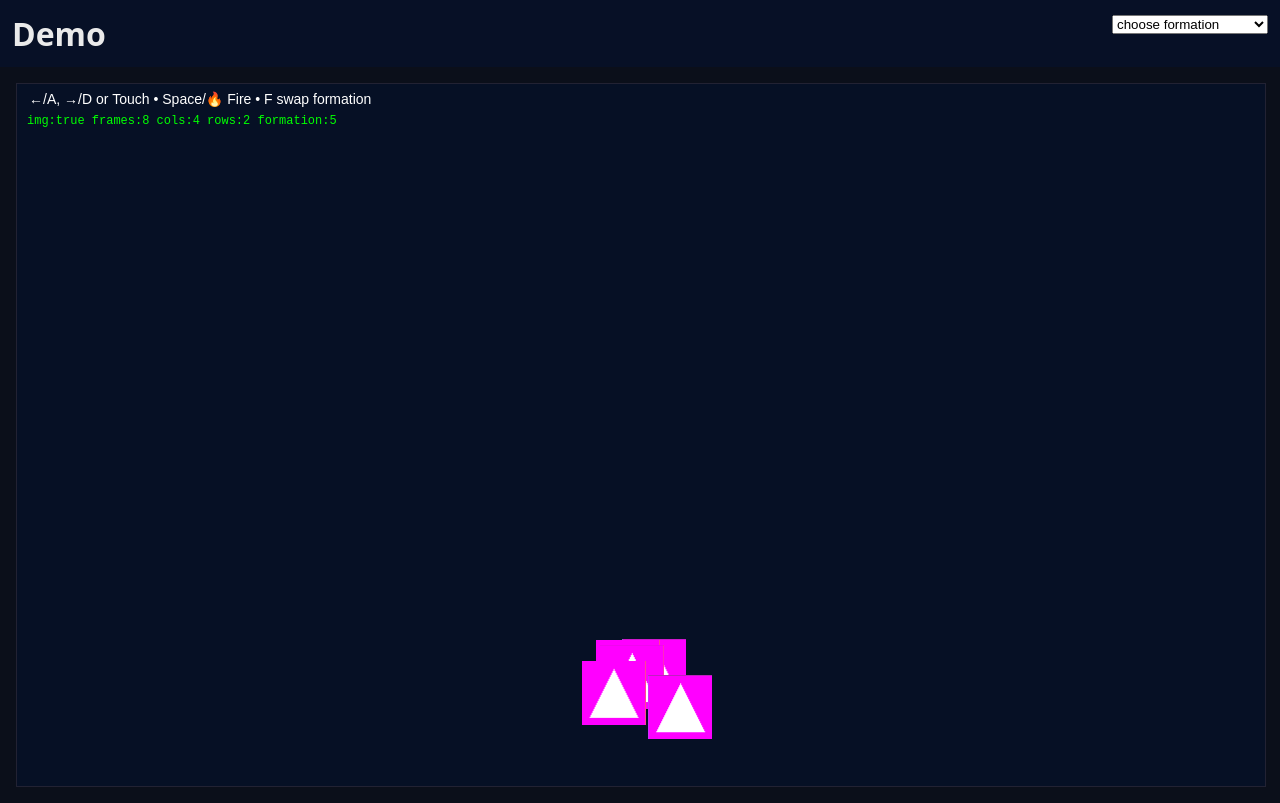
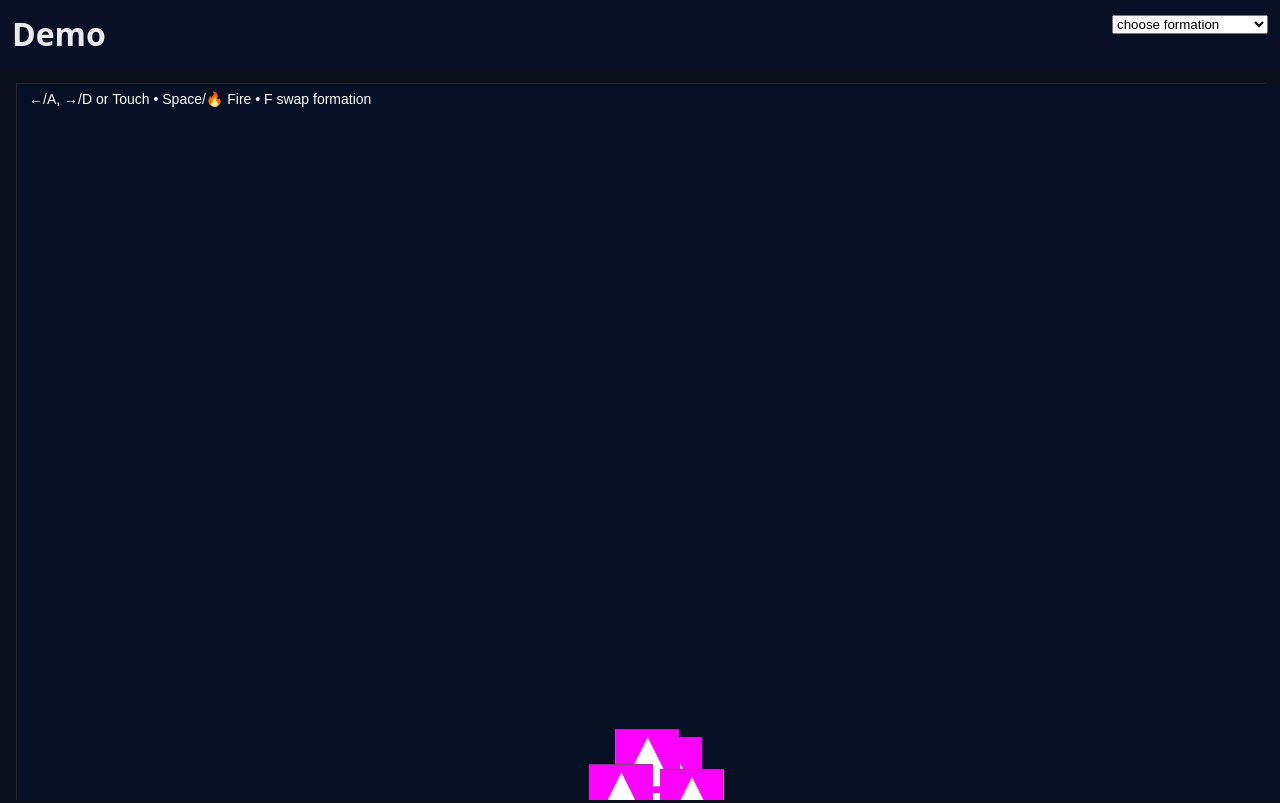
Before and after one commit to mileslilly2/formation-demo-next-advanced, a Next.js app: page / in a window 1280 px wide. Built offline with nearby package versions, Linux system fonts and the light colour scheme.

Commit message:
fixed reszie

```diff
--- a/app/page.jsx
+++ b/app/page.jsx
@@ -1,6 +1,8 @@
 'use client';
 import React from 'react';
 import Game from '../components/Game';
+import '../styles/globals.css';
+
 
 export default function Page() {
   return <Game />;
--- a/components/GameCanvas.tsx
+++ b/components/GameCanvas.tsx
@@ -3,13 +3,7 @@ import React, { useEffect, useRef } from 'react';
 
 import { useInput } from '../lib/inputManager';
 import { updateBullets } from '../lib/bulletManager';
-// before:
-// import { updateBullets, renderBullets } from '../lib/bulletManager';
-
-// after:
-
 import { renderBullets } from '../lib/render';
-
 import { handleCollisions } from '../lib/collision';
 import {
   renderBackground,
@@ -31,25 +25,17 @@ type Props = { selectedFile: string };
 export default function GameCanvas({ selectedFile }: Props) {
   const canvasRef = useRef<HTMLCanvasElement | null>(null);
 
-  // player state as ref to avoid React re-renders every frame
+  // Player state (kept in a ref so we don't re-render React every frame)
   const playerRef = useRef({ x: 0, y: 0, speed: 300 });
 
-  // input hook at top (valid React hook usage). It reads player x via the ref.
+  // Input hook reads player x via this getter
   const getInput = useInput(canvasRef, () => playerRef.current.x);
 
   useEffect(() => {
     const c = canvasRef.current!;
     const ctx = c.getContext('2d')!;
 
-    function resize() {
-      c.width = c.clientWidth * devicePixelRatio;
-      c.height = c.clientHeight * devicePixelRatio;
-      ctx.setTransform(devicePixelRatio, 0, 0, devicePixelRatio, 0, 0);
-    }
-    resize();
-    window.addEventListener('resize', resize);
-
-    // --- LOAD SPRITES ---
+    // --------- LOAD ASSETS ---------
     let spriteImg: HTMLImageElement | null = null;
     let spriteMeta: any = null;
     loadSprite().then(({ img, meta }) => {
@@ -57,53 +43,73 @@ export default function GameCanvas({ selectedFile }: Props) {
       spriteMeta = meta;
     });
 
-    // --- LOAD PLAYER FORMATIONS ---
     let insectSpec: any = null;
     let formationIndex = 0;
     let playerFormation: PlayerShip[] = [];
+
+    // Will be called after insectSpec loads and on resize
+    const rebuildFormation = () => {
+      if (!insectSpec) return;
+      playerFormation = buildFormation(
+        insectSpec.formations[formationIndex],
+        c.clientWidth,
+        c.clientHeight
+      );
+    };
+
     loadInsectFormations().then((spec) => {
       insectSpec = spec;
       if (spec.formations.length > 0) {
-        playerFormation = buildFormation(
-          spec.formations[0],
-          c.clientWidth,
-          c.clientHeight
-        );
+        rebuildFormation();
       } else {
         // fallback single ship
         playerFormation = [{ x: c.clientWidth / 2, y: c.clientHeight - 100 }];
       }
     });
 
-    // --- LOAD ENEMIES ---
     let enemySpec: any = null;
     if (selectedFile) loadEnemyFormation(selectedFile).then((spec) => (enemySpec = spec));
 
-    // --- GAME STATE ---
-    playerRef.current.x = c.clientWidth / 2;
-    playerRef.current.y = c.clientHeight - 100;
+    // --------- CANVAS RESIZE TO SCREEN ---------
+    function resize() {
+      const dpr = window.devicePixelRatio || 1;
+      const { clientWidth, clientHeight } = c;
 
+      // Make internal resolution match the CSS size * DPR
+      c.width = Math.max(1, Math.floor(clientWidth * dpr));
+      c.height = Math.max(1, Math.floor(clientHeight * dpr));
+
+      // Normalize drawing units to CSS pixels
+      ctx.setTransform(dpr, 0, 0, dpr, 0, 0);
+
+      // Reposition player near bottom center on resize
+      playerRef.current.x = clientWidth / 2;
+      playerRef.current.y = clientHeight - 100;
+
+      // Rebuild formation for the new canvas size
+      rebuildFormation();
+    }
+
+    // Initial size + listener
+    resize();
+    window.addEventListener('resize', resize);
+
+    // --------- GAME STATE ---------
     const bullets: Bullet[] = [];
     const enemies: Enemy[] = [];
     let spawnIndex = 0;
     const startTime = performance.now();
 
-    // --- FORMATION SWAP ---
-    const swapKey = (e: KeyboardEvent) => {
+    // Swap formation with 'F'
+    const onKeyDown = (e: KeyboardEvent) => {
       if (e.key.toLowerCase() === 'f' && insectSpec) {
         formationIndex = (formationIndex + 1) % insectSpec.formations.length;
-        playerFormation = buildFormation(
-          insectSpec.formations[formationIndex],
-          c.clientWidth,
-          c.clientHeight
-        );
+        rebuildFormation();
       }
     };
-    window.addEventListener('keydown', swapKey);
+    window.addEventListener('keydown', onKeyDown);
 
-    // --- LOOP (FPS-capped) ---
-    const trailHistory: { x: number; y: number }[] = [];
-    const MAX_HISTORY = 200;
+    // --------- MAIN LOOP (FPS-capped) ---------
     const FPS = 30;
     let lastRAF = 0;
     let last = performance.now();
@@ -118,19 +124,17 @@ export default function GameCanvas({ selectedFile }: Props) {
 
       const dt = (now - last) / 1000;
       last = now;
-      const cw = c.clientWidth, ch = c.clientHeight;
+
+      const cw = c.clientWidth;
+      const ch = c.clientHeight;
 
       // INPUT
       const { move, fire } = getInput();
       const p = playerRef.current;
       p.x = Math.max(20, Math.min(cw - 20, p.x + move * p.speed * dt));
 
-      // trail history
-      trailHistory.unshift({ x: p.x, y: p.y });
-      if (trailHistory.length > MAX_HISTORY) trailHistory.pop();
-
-      // FORMATION
-      updateFormation(playerFormation, p, trailHistory, now);
+      // FORMATION UPDATE (uses current canvas size)
+      updateFormation(playerFormation, p, [], now);
 
       // FIRING
       if (fire) {
@@ -149,8 +153,9 @@ export default function GameCanvas({ selectedFile }: Props) {
       // COLLISIONS
       handleCollisions(bullets, enemies, playerFormation);
 
-      // RENDER
+      // RENDER (background uses actual screen size)
       renderBackground(ctx, cw, ch);
+
       if (spriteImg && spriteMeta) {
         renderPlayerFormation(ctx, playerFormation, p, spriteImg, spriteMeta, now);
         renderEnemies(ctx, enemies, spriteImg, spriteMeta, now);
@@ -159,33 +164,28 @@ export default function GameCanvas({ selectedFile }: Props) {
         renderPlayerFormation(ctx, playerFormation, p, null as any, null as any, now);
         renderEnemies(ctx, enemies, null as any, null as any, now);
       }
+
       renderBullets(ctx, bullets);
       renderHUD(ctx);
 
-      // DEBUG TEXT
-      ctx.fillStyle = 'lime';
-      ctx.font = '12px monospace';
-      ctx.fillText(
-        `img:${!!spriteImg} frames:${spriteMeta?.frames ?? 0} cols:${spriteMeta?.cols ?? 0} rows:${spriteMeta?.rows ?? 0} formation:${playerFormation.length}`,
-        10, 40
-      );
-
       requestAnimationFrame(loop);
     }
+
     requestAnimationFrame(loop);
 
+    // Cleanup
     return () => {
       window.removeEventListener('resize', resize);
-      window.removeEventListener('keydown', swapKey);
+      window.removeEventListener('keydown', onKeyDown);
     };
-  }, [selectedFile]); // intentionally NOT depending on getInput (stable via ref)
+  }, [selectedFile]);
 
   return (
     <canvas
       ref={canvasRef}
       style={{
-        width: '100%',
-        height: '100%',
+        width: '100vw',   // fill the screen width
+        height: '100dvh', // fill the visible screen height (mobile-safe)
         display: 'block',
         touchAction: 'none',
       }}
--- /dev/null
+++ b/styles/globals.css
@@ -0,0 +1,21 @@
+/* Make the canvas fill the viewport without scrollbars */
+html,
+body {
+  height: 100%;
+  margin: 0;
+  padding: 0;
+  overflow: hidden; /* no scrollbars */
+}
+
+body {
+  display: flex;
+  flex-direction: column;
+}
+
+canvas {
+  display: block;
+  width: 100vw;
+  height: 100dvh; /* ✅ dynamic viewport height for mobile */
+  margin: 0;
+  padding: 0;
+}
```
